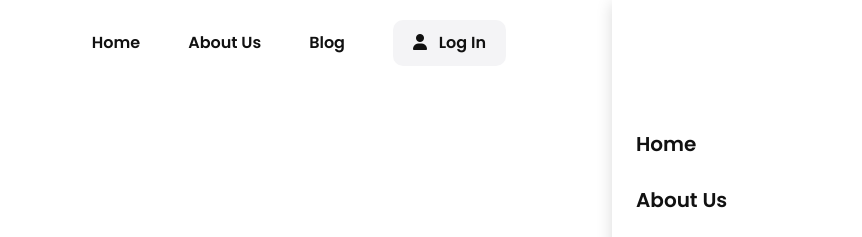
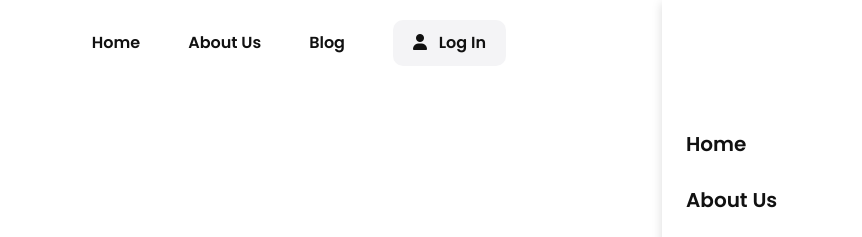
Before and after one commit to Toobby2808/Energize-Project, a plain HTML site: page index.html in a window 1280 px wide. Shown: the top 237 px of the page, 668-1530 px from the left, 862 px wide, since content can reach past the window. Drawn offline with Linux system fonts and the light colour scheme.

Commit message:
Third Initial Commit

```diff
--- a/styles.css
+++ b/styles.css
@@ -68,17 +68,15 @@ img {
 /* NAVBAR */
 .navbar {
   padding: 20px;
-  width: 100%;
-  overflow: hidden;
   background: var(--white-color);
 }
 
 .navbar .container {
-  width: 100%;
-  height: 100%;
   display: flex;
   justify-content: space-between;
   align-items: center;
+  width: 100%;
+  height: 100%;
 }
 
 .nav-logo {
@@ -125,14 +123,14 @@ img {
 }
 
 .mobile-menu {
-  position: absolute;
+  position: fixed;
   top: 0;
-  right: -250px;
+  right: -300px;
   width: 250px;
-  height: 100vh;
+  height: 100%;
   background: var(--white-color);
   padding-top: 8rem;
-  box-shadow: 0 3px 15px rgba(0, 0, 0, 0.15);
+  box-shadow: 0 3px 10px rgba(0, 0, 0, 0.15);
   padding-inline: 1.5rem;
   transition: right 0.4s ease-in-out;
   z-index: 99;
```
